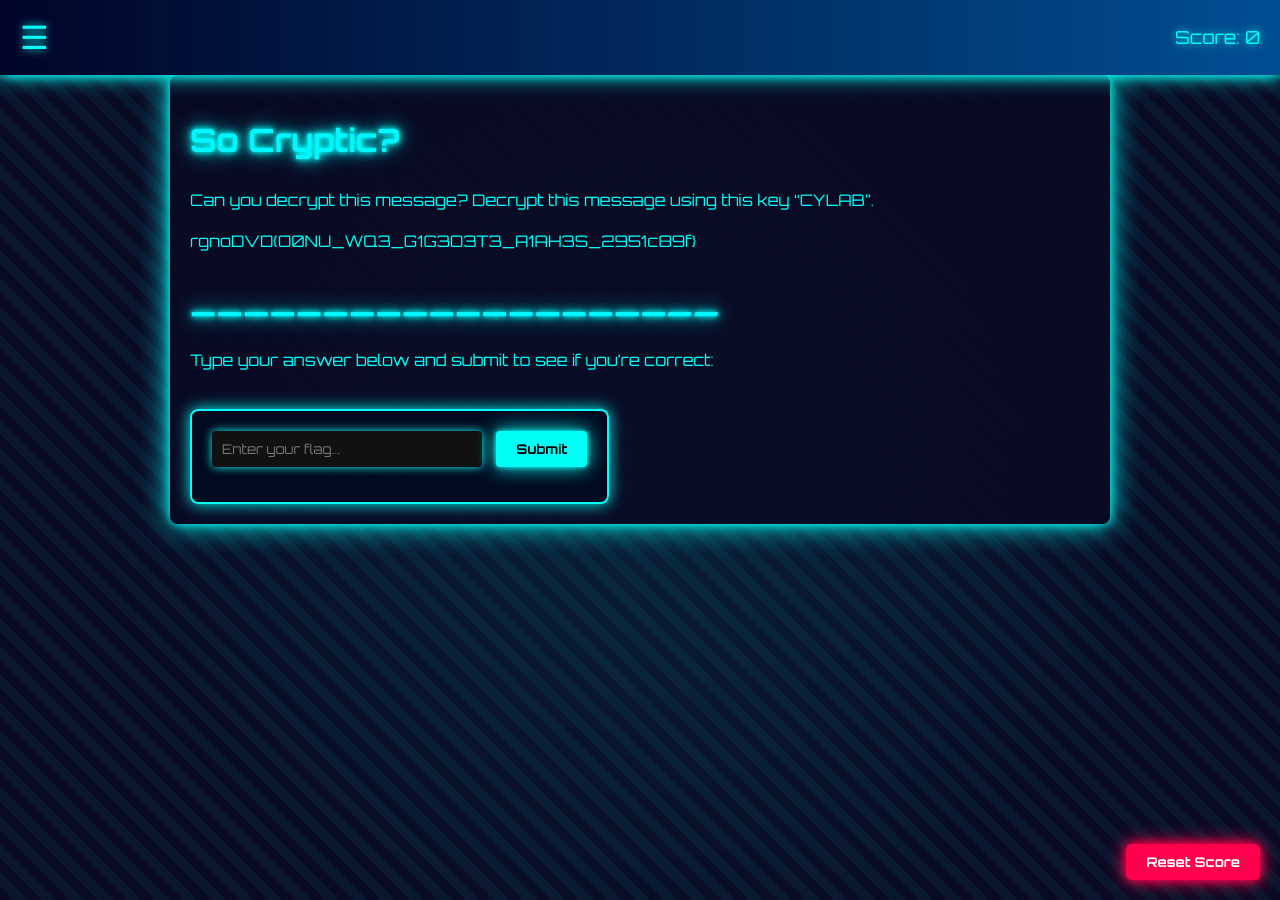
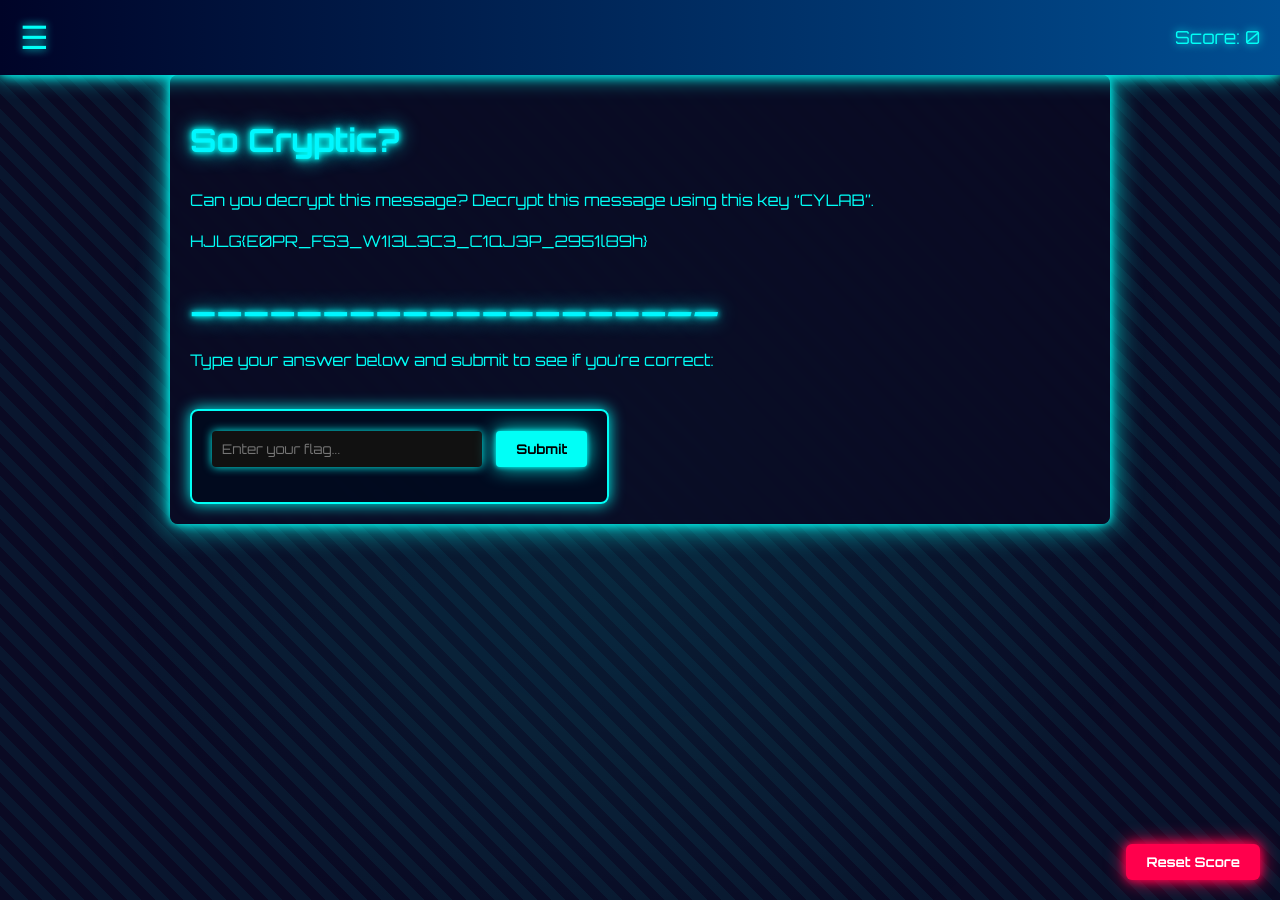
Before and after one commit to toni-graham/ctf2025, a Jekyll site: the page built from challenge6.md, in a window 1280 px wide. Built offline with Jekyll 4.4.1, drawn with Linux system fonts in a browser that asks for light colours.

Commit message:
Update challenge6.md

```diff
--- a/challenge6.md
+++ b/challenge6.md
@@ -8,7 +8,7 @@ permalink: /challenge6/
 
 Can you decrypt this message? Decrypt this message using this key "CYLAB".
 
-rgnoDVD{O0NU_WQ3_G1G3O3T3_A1AH3S_2951c89f}
+HJLG{E0PR_FS3_W1I3L3C3_C1QJ3P_2951l89h}
 
 # __________________________________________________________
 Type your answer below and submit to see if you're correct:
```
Also changed, not shown: other parts of challenge6.md (+1 -1 lines).
